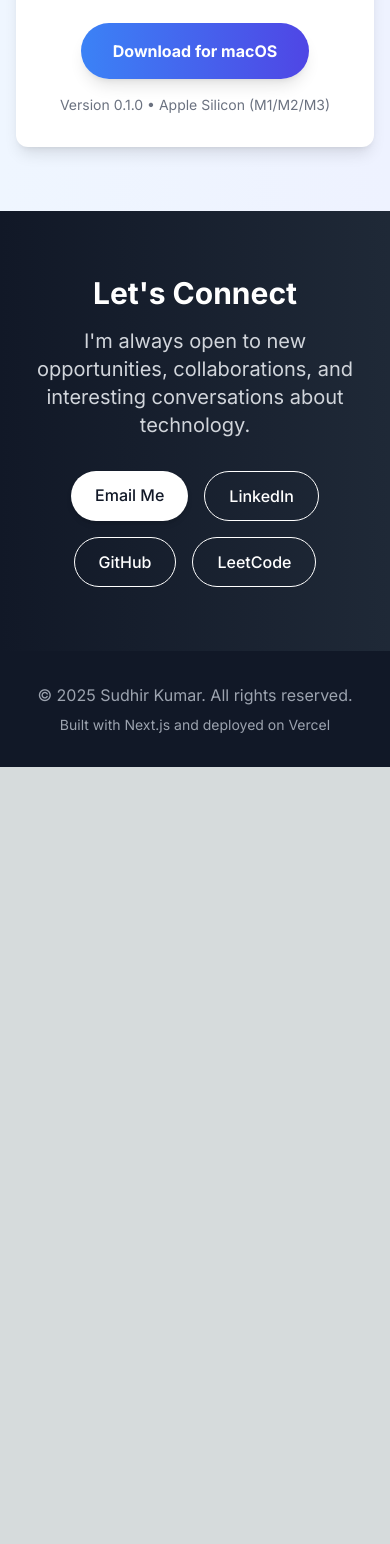
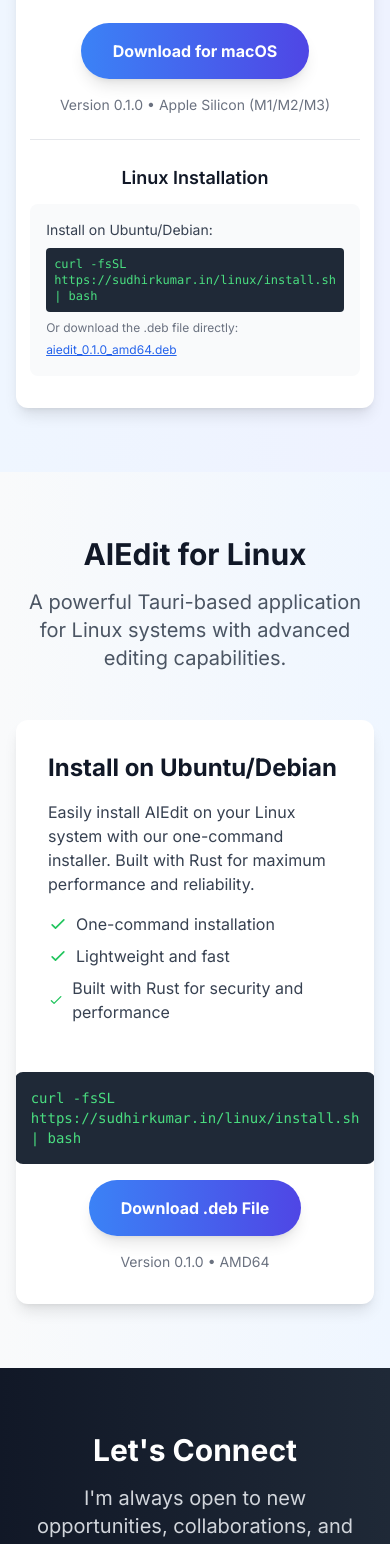
Before and after one commit to gitsudhir/next, a Next.js app: page / in a window 390 px wide. Shown: the part 9195-10739 px from the top of the page. Before the commit the page ends 9962 px from the top, so only its background shows below. Built offline with nearby package versions, Linux system fonts and the light colour scheme.

Commit message:
feat(AIEdit/linux): add AIEdit installation instructions and script for Linux, including custom headers and navigation link

```diff
--- a/app/page.tsx
+++ b/app/page.tsx
@@ -526,6 +526,82 @@
                   <p className="mt-4 text-sm text-gray-500">
                     Version 0.1.0 • Apple Silicon (M1/M2/M3)
                   </p>
+                  <div className="mt-6 w-full border-t border-gray-200 pt-6">
+                    <h4 className="text-lg font-semibold text-gray-900 mb-3 text-center">Linux Installation</h4>
+                    <div className="bg-gray-50 rounded-lg p-4 w-full">
+                      <p className="text-sm text-gray-700 mb-2">Install on Ubuntu/Debian:</p>
+                      <code className="bg-gray-800 text-green-400 text-xs p-2 rounded block overflow-x-auto">
+                        curl -fsSL https://sudhirkumar.in/linux/install.sh | bash
+                      </code>
+                      <p className="text-xs text-gray-500 mt-2">Or download the .deb file directly:</p>
+                      <a
+                        href="/linux/aiedit_0.1.0_amd64.deb"
+                        download
+                        className="text-xs text-blue-600 hover:text-blue-800 underline mt-1 inline-block"
+                      >
+                        aiedit_0.1.0_amd64.deb
+                      </a>
+                    </div>
+                  </div>
+                </div>
+              </div>
+            </div>
+          </div>
+        </div>
+      </section>
+      {/* AIEdit (Linux) Section */}
+      <section id="aiedit" className="py-16 px-4 sm:px-6 lg:px-8 bg-gradient-to-r from-gray-50 to-blue-50">
+        <div className="max-w-7xl mx-auto">
+          <div className="text-center mb-12">
+            <h2 className="text-3xl font-bold text-gray-900 mb-4">AIEdit for Linux</h2>
+            <p className="text-xl text-gray-600 max-w-3xl mx-auto">
+              A powerful Tauri-based application for Linux systems with advanced editing capabilities.
+            </p>
+          </div>
+          <div className="max-w-4xl mx-auto bg-white rounded-xl shadow-lg overflow-hidden">
+            <div className="p-8">
+              <div className="flex flex-col md:flex-row items-center justify-between gap-6">
+                <div className="flex-1">
+                  <h3 className="text-2xl font-bold text-gray-900 mb-4">Install on Ubuntu/Debian</h3>
+                  <p className="text-gray-700 mb-4">
+                    Easily install AIEdit on your Linux system with our one-command installer.
+                    Built with Rust for maximum performance and reliability.
+                  </p>
+                  <ul className="text-gray-700 space-y-2 mb-6">
+                    <li className="flex items-center">
+                      <svg className="w-5 h-5 text-green-500 mr-2" fill="none" stroke="currentColor" viewBox="0 0 24 24" xmlns="http://www.w3.org/2000/svg">
+                        <path strokeLinecap="round" strokeLinejoin="round" strokeWidth="2" d="M5 13l4 4L19 7"></path>
+                      </svg>
+                      One-command installation
+                    </li>
+                    <li className="flex items-center">
+                      <svg className="w-5 h-5 text-green-500 mr-2" fill="none" stroke="currentColor" viewBox="0 0 24 24" xmlns="http://www.w3.org/2000/svg">
+                        <path strokeLinecap="round" strokeLinejoin="round" strokeWidth="2" d="M5 13l4 4L19 7"></path>
+                      </svg>
+                      Lightweight and fast
+                    </li>
+                    <li className="flex items-center">
+                      <svg className="w-5 h-5 text-green-500 mr-2" fill="none" stroke="currentColor" viewBox="0 0 24 24" xmlns="http://www.w3.org/2000/svg">
+                        <path strokeLinecap="round" strokeLinejoin="round" strokeWidth="2" d="M5 13l4 4L19 7"></path>
+                      </svg>
+                      Built with Rust for security and performance
+                    </li>
+                  </ul>
+                </div>
+                <div className="flex flex-col items-center">
+                  <div className="bg-gray-800 text-green-400 text-sm p-4 rounded-lg font-mono mb-4">
+                    <div>curl -fsSL https://sudhirkumar.in/linux/install.sh | bash</div>
+                  </div>
+                  <a
+                    href="/linux/aiedit_0.1.0_amd64.deb"
+                    download
+                    className="px-8 py-4 bg-gradient-to-r from-blue-500 to-indigo-600 text-white font-bold rounded-full hover:from-blue-600 hover:to-indigo-700 transition-all duration-300 shadow-lg hover:shadow-xl transform hover:-translate-y-1"
+                  >
+                    Download .deb File
+                  </a>
+                  <p className="mt-4 text-sm text-gray-500">
+                    Version 0.1.0 • AMD64
+                  </p>
                 </div>
               </div>
             </div>
--- a/components/Navigation.tsx
+++ b/components/Navigation.tsx
@@ -17,6 +17,7 @@
     { name: 'Matrix Control', href: '/matrix' },
     { name: 'TOON vs JSON', href: '/toon-vs-json' },
     { name: 'Clipboard App', href: '/#clipboard' },
+    { name: 'AIEdit (Linux)', href: '/#aiedit' },
   ];
 
   useEffect(() => {
--- a/next.config.mjs
+++ b/next.config.mjs
@@ -14,6 +14,30 @@
 
   // Configure output for standalone deployment if needed
   output: 'standalone',
+
+  // Configure custom headers for proper MIME types
+  async headers() {
+    return [
+      {
+        source: '/linux/:path*.deb',
+        headers: [
+          {
+            key: 'Content-Type',
+            value: 'application/vnd.debian.binary-package',
+          },
+        ],
+      },
+      {
+        source: '/linux/install.sh',
+        headers: [
+          {
+            key: 'Content-Type',
+            value: 'application/x-shellscript',
+          },
+        ],
+      },
+    ];
+  },
 };
 
 export default nextConfig;
```
Also changed, not shown: 2 other files (tests, documents, lock files or other folders).
